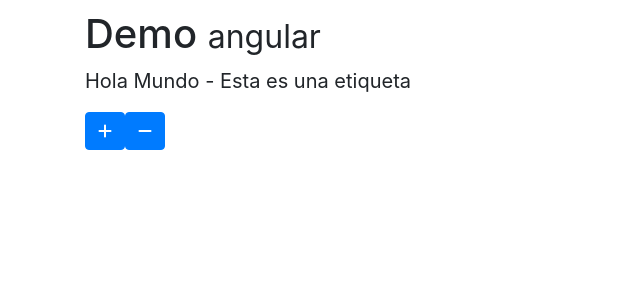
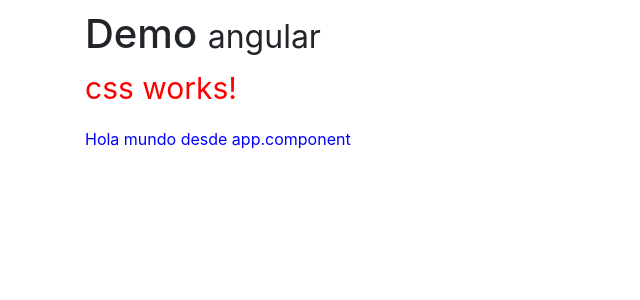
Before and after one commit to hernandezgus/angular-08-miscelaneos, an Angular app: page / in a window 1280 px wide. Shown: the top 300 px of the page, without its empty margins (0-640 px from the left). Built offline with nearby package versions, Linux system fonts and the light colour scheme.

Commit message:
Testing styles at component level

```diff
--- a/src/app/app.component.css
+++ b/src/app/app.component.css
@@ -0,0 +1,3 @@
+p {
+    color: blue !important;
+}
--- a/src/app/app.component.html
+++ b/src/app/app.component.html
@@ -1,4 +1,9 @@
 <div class="container main-container">
-  <h1>Demo <small>angular</small></h1>
-  <app-ng-style></app-ng-style>
+    <h1>Demo <small>angular</small></h1>
+    <!-- <app-ng-style></app-ng-style> -->
+    <app-css></app-css>
+
+    <p>
+        Hola mundo desde app.component
+    </p>
 </div>
--- a/src/app/app.module.ts
+++ b/src/app/app.module.ts
@@ -3,11 +3,13 @@
 
 import { AppComponent } from './app.component';
 import { NgStyleComponent } from './components/ng-style/ng-style.component';
+import { CssComponent } from './components/css/css.component';
 
 @NgModule({
   declarations: [
     AppComponent,
-    NgStyleComponent
+    NgStyleComponent,
+    CssComponent
   ],
   imports: [
     BrowserModule
--- /dev/null
+++ b/src/app/components/css/css.component.ts
@@ -0,0 +1,26 @@
+import { Component, OnInit } from '@angular/core';
+
+@Component({
+  selector: 'app-css',
+  template: `
+    <p>
+      css works!
+    </p>
+  `,
+  styles: [
+    `
+      p{
+        color: red;
+        font-size: 30px;
+      }
+    `
+  ]
+})
+export class CssComponent implements OnInit {
+
+  constructor() { }
+
+  ngOnInit(): void {
+  }
+
+}
```
